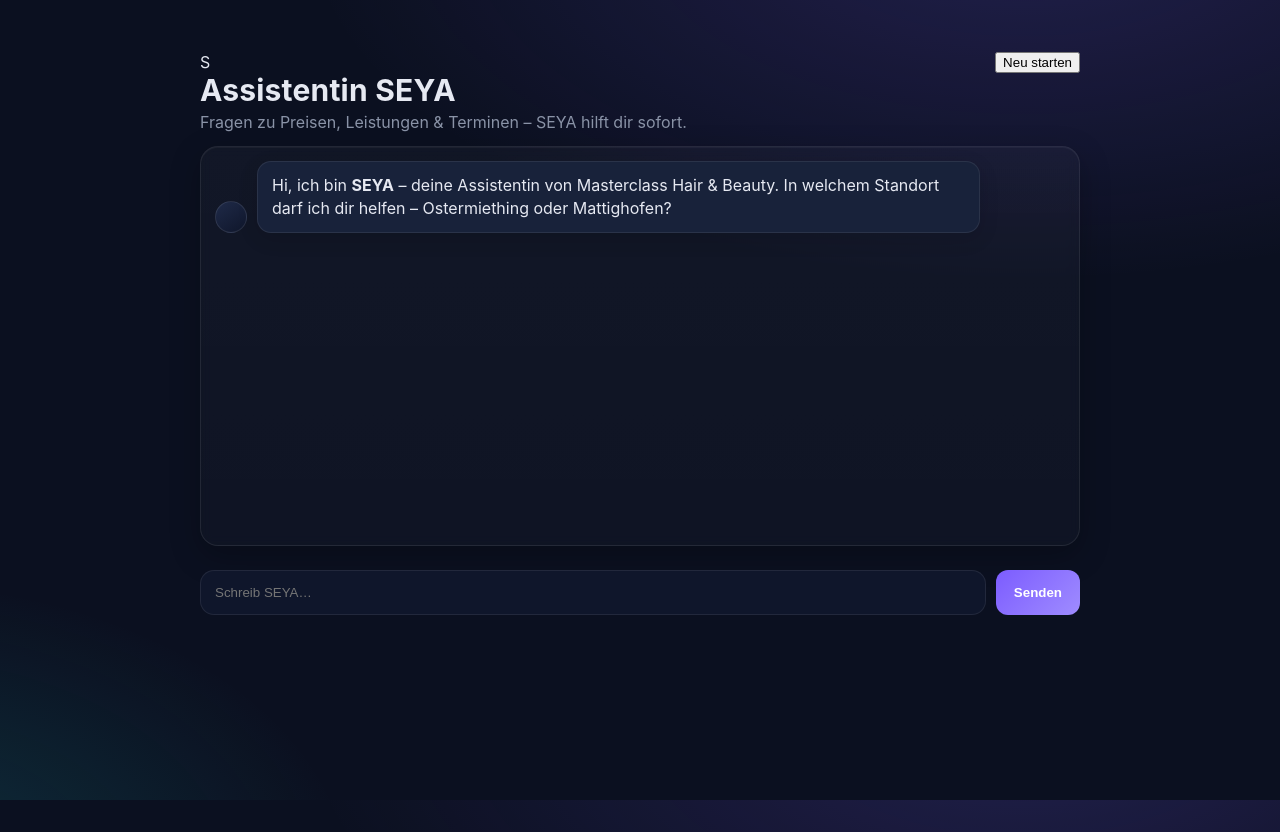
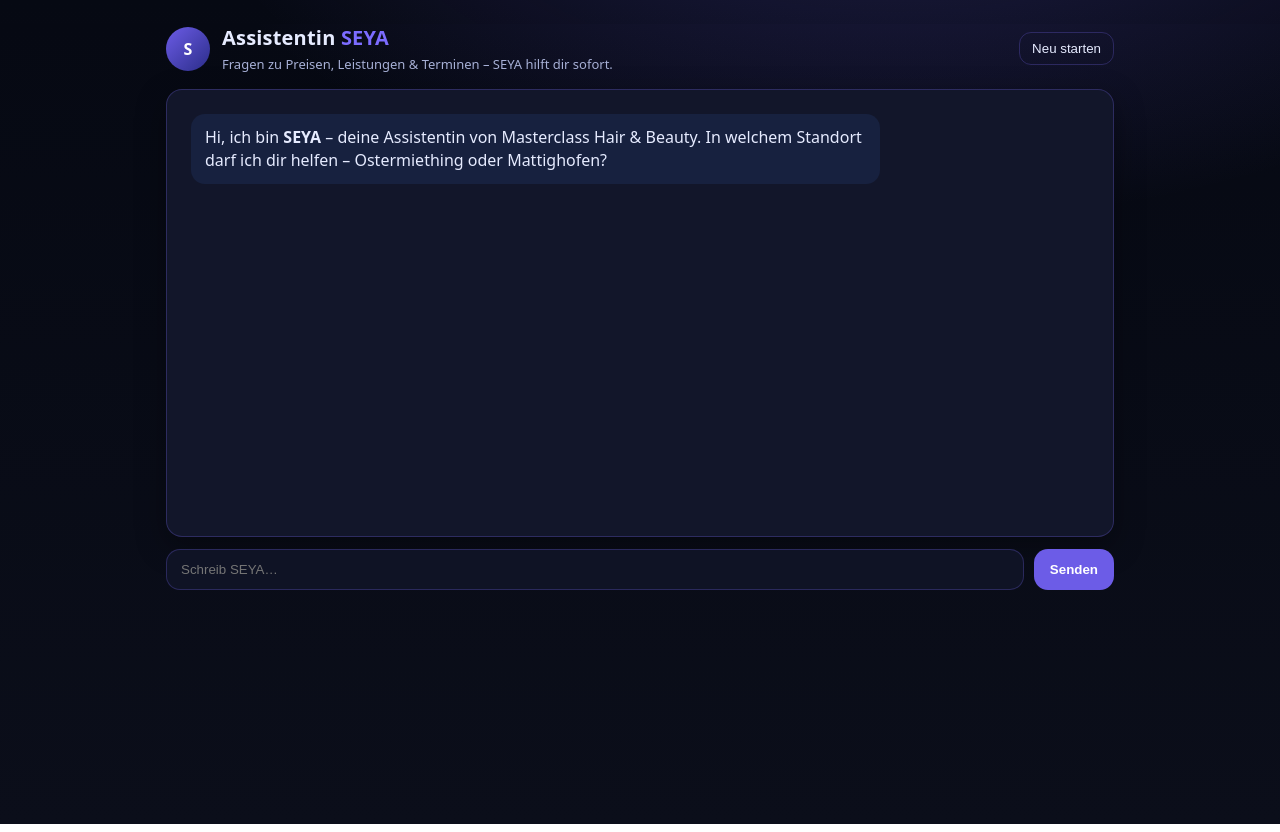
Before and after one commit to AtaBit/Ata, a plain HTML site: page index.html in a window 1280 px wide. Drawn offline with Linux system fonts and the light colour scheme.

Commit message:
Update style.css

```diff
--- a/style.css
+++ b/style.css
@@ -1,175 +1,147 @@
-
 :root{
-  --bg: #0b1020;
-  --card: #12182b;
-  --muted: #8a93a7;
-  --text: #e6e9f2;
-  --accent: #7c5cff; /* Lila */
-  --accent-2: #1cc8c6; /* Türkis */
-  --bot: #18223a;
-  --user: #2a2252;
-  --ring: rgba(124,92,255,.35);
+  --bg: #0b0e1a;
+  --panel: #12162a;
+  --panel-2: #0f1325;
+  --text: #e6ebff;
+  --muted: #a7b0d6;
+  --seya: #7c6cff;
+  --accent: #6c5ce7;
+  --bubble-user: #432b7a;
+  --bubble-bot: #17213f;
+  --border: rgba(124, 108, 255, .25);
 }
 
-*{ box-sizing:border-box }
-html,body{ height:100% }
-body{
-  margin:0;
-  background: radial-gradient(1200px 600px at 80% -10%, rgba(124,92,255,.2), transparent 60%),
-              radial-gradient(800px 500px at -10% 110%, rgba(28,200,198,.18), transparent 60%),
-              var(--bg);
-  color:var(--text);
-  font-family: Inter, system-ui, -apple-system, Segoe UI, Roboto, "Helvetica Neue", Arial, sans-serif;
+*{ box-sizing: border-box; }
+
+html, body{
+  height: 100%;
+  margin: 0;
+  background:
+    radial-gradient(1200px 600px at 70% -20%, rgba(108,92,231,.25), transparent 60%),
+    linear-gradient(180deg, #060913 0%, #0b0e1a 100%);
+  color: var(--text);
+  font-family: ui-sans-serif, system-ui, -apple-system, Segoe UI, Roboto, "Helvetica Neue", Arial;
 }
 
 .container{
-  max-width: 920px;
-  margin: clamp(12px,4vw,32px) auto;
-  padding: clamp(12px,2vw,20px);
+  max-width: 980px;
+  margin: 24px auto;
+  padding: 0 16px;
 }
 
-header{
+.topbar{
   display:flex;
-  align-items:flex-start;
+  align-items:center;
   justify-content:space-between;
-  gap:16px;
-  margin-bottom: 14px;
+  margin-bottom: 16px;
+}
+
+.brand{
+  display:flex; gap:12px; align-items:center;
+}
+
+.avatar-circle{
+  width:44px; height:44px; border-radius:50%;
+  display:grid; place-items:center;
+  background: linear-gradient(135deg, var(--accent), #2b2d89);
+  font-weight: 700; color:#fff;
 }
 
 h1{
-  margin:0;
-  font-weight: 700;
-  letter-spacing:.2px;
-  font-size: clamp(20px, 3.4vw, 30px);
+  margin: 0 0 4px;
+  font-size: 20px;
+  letter-spacing: .2px;
 }
-.sub{
-  margin:.25rem 0 0;
-  color:var(--muted);
+.seya{ color: var(--seya); }
+.sub{ color: var(--muted); font-size: 13px; }
+
+.reset{
+  background: transparent;
+  border: 1px solid var(--border);
+  color: var(--text);
+  padding: 8px 12px;
+  border-radius: 12px;
+  cursor: pointer;
+}
+.reset:hover{ background: rgba(124,108,255,.08); }
+
+.chat{
+  background: var(--panel);
+  border: 1px solid var(--border);
+  border-radius: 16px;
+  min-height: 56vh;
+  padding: 14px;
+  overflow-y: auto;
+  box-shadow: 0 10px 30px rgba(0,0,0,.35);
 }
 
-/* Chat-Card */
-.chat{
-  background: linear-gradient(180deg, rgba(255,255,255,.03), rgba(255,255,255,.02));
-  border: 1px solid rgba(255,255,255,.08);
-  border-radius: 18px;
-  min-height: 50vh;
-  max-height: 70vh;
-  overflow:auto;
-  padding: 14px;
-  display:flex;
-  flex-direction:column;
-  gap: 10px;
-  box-shadow: 0 10px 30px rgba(0,0,0,.25), inset 0 1px 0 rgba(255,255,255,.04);
-  backdrop-filter: blur(6px);
+.msg{
+  display:flex; gap:10px; margin: 10px 0;
+}
+.msg.user{ justify-content:flex-end; }
+.msg .bubble{
+  max-width: 75%;
+  border-radius: 14px;
+  padding: 12px 14px;
+  line-height: 1.45;
+  white-space: pre-wrap;
+  word-break: break-word;
+}
+.msg.user .bubble{ background: var(--bubble-user); }
+.msg.bot .bubble{ background: var(--bubble-bot); }
+
+.typing{
+  width:46px; height:14px; display:flex; gap:6px; align-items:center; margin: 6px 0 0;
+}
+.dot{ width:6px; height:6px; border-radius:50%; background:#9aa6d1; opacity:.45; animation:blink 1.2s infinite; }
+.dot:nth-child(2){ animation-delay:.2s; }
+.dot:nth-child(3){ animation-delay:.4s; }
+@keyframes blink{
+  0%, 80%, 100% { transform: translateY(0); opacity:.45;}
+  40% { transform: translateY(-5px); opacity: 1;}
 }
 
-/* Messages */
-.msg{
-  display:flex;
-  gap:10px;
-  align-items:flex-end;
-  max-width: 90%;
+.composer{
+  display:flex; gap:10px; margin-top: 12px;
 }
-.msg.user{ align-self:flex-end; flex-direction: row-reverse; }
-.msg .avatar{
-  width: 32px; height: 32px; border-radius: 50%;
-  background: linear-gradient(145deg, #1f2a48, #0f162b);
-  border:1px solid rgba(255,255,255,.1);
-  overflow:hidden;
-  flex: 0 0 32px;
+#chat-input{
+  flex:1; border:1px solid var(--border); border-radius: 14px;
+  background: var(--panel-2);
+  color: var(--text);
+  padding: 12px 14px; outline:none;
 }
-.msg .avatar img{ width:100%; height:100%; object-fit:cover; display:block }
+#send-btn{
+  border:none; outline:none;
+  background: var(--accent);
+  color:#fff; padding: 12px 16px; border-radius: 14px;
+  cursor:pointer; font-weight:600;
+}
+#send-btn:disabled{ opacity:.5; cursor: not-allowed; }
 
-.bubble{
-  padding: 12px 14px;
-  border-radius: 14px;
-  line-height: 1.45;
-  white-space: pre-wrap;
-  word-wrap: break-word;
-  border:1px solid rgba(255,255,255,.08);
-  box-shadow: 0 6px 20px rgba(0,0,0,.12);
+/* CTA-Bar */
+.cta-bar{
+  margin: 12px auto 2px;
+  max-width: 880px;
+  background: rgba(138,148,255,.08);
+  border: 1px solid rgba(138,148,255,.3);
+  border-radius: 16px;
+  padding: 14px 16px;
 }
-
-.msg.bot .bubble{
-  background: var(--bot);
+.cta-hint{
+  font-size: .95rem;
+  margin-bottom: 10px;
+  color: var(--text);
+  opacity:.92;
 }
-.msg.user .bubble{
-  background: linear-gradient(135deg, var(--user), #402b7a);
-  border-color: rgba(124,92,255,.35);
+.cta-actions{ display:flex; gap:10px; flex-wrap:wrap; }
+.cta-btn{
+  display:inline-block;
+  padding:10px 14px;
+  border-radius:12px;
+  text-decoration:none;
+  background:#2b2d42;
+  color:#fff;
+  opacity:.95;
 }
-
-/* Composer */
-.composer{
-  position: sticky;
-  bottom: 0;
-  display:flex;
-  gap:10px;
-  margin-top: 12px;
-  background: transparent;
-  padding-top: 12px;
-}
-
-.composer input{
-  flex:1;
-  background: #0f162b;
-  color: var(--text);
-  border:1px solid rgba(255,255,255,.08);
-  border-radius: 14px;
-  padding: 14px 14px;
-  outline: none;
-  box-shadow: 0 0 0 0 var(--ring);
-}
-.composer input:focus{
-  border-color: rgba(124,92,255,.5);
-  box-shadow: 0 0 0 6px var(--ring);
-}
-
-.composer button{
-  background: linear-gradient(135deg, var(--accent), #9f8cff);
-  border: none;
-  color:#fff;
-  padding: 0 18px;
-  border-radius: 12px;
-  font-weight: 600;
-  cursor:pointer;
-  transition: transform .06s ease, filter .2s ease;
-}
-.composer button:active{ transform: translateY(1px) }
-.composer button:disabled{ opacity:.6; cursor:not-allowed }
-
-/* Typing indicator */
-.typing{
-  display:flex; align-items:center; gap:6px;
-  color:var(--muted); font-style:italic;
-  padding: 2px 4px;
-}
-.typing span{
-  width:6px; height:6px; border-radius:50%; background:var(--muted);
-  display:inline-block; animation: blink 1.2s infinite both;
-}
-.typing span:nth-child(2){ animation-delay:.15s }
-.typing span:nth-child(3){ animation-delay:.3s }
-@keyframes blink{ 0%{opacity:.2} 20%{opacity:1} 100%{opacity:.2} }
-
-/* Mobile */
-@media (max-width: 600px){
-  .chat{ max-height: 66vh }
-  .msg{ max-width: 96% }
-}
-
-.cta-wrap{
-  display:flex; align-items:center; gap:.6rem; flex-wrap:wrap;
-  margin:.6rem 0 1rem;
-}
-.cta-label{ font-size:.9rem; opacity:.85 }
-.cta-btn{
-  display:inline-flex; align-items:center; justify-content:center;
-  padding:.55rem .9rem; border-radius:10px; text-decoration:none;
-  background:#6d5efb; color:#fff; font-weight:600;
-  transition:transform .08s ease, opacity .2s ease;
-}
-.cta-btn:hover{ opacity:.92 }
-.cta-btn:active{ transform:translateY(1px) }
-.cta-btn.outline{
-  background:transparent; color:#c8c9ff; border:1px solid rgba(200,201,255,.3);
-}
+.cta-btn.primary{ background: var(--accent); }
+.cta-btn:hover{ opacity:1; }
```
